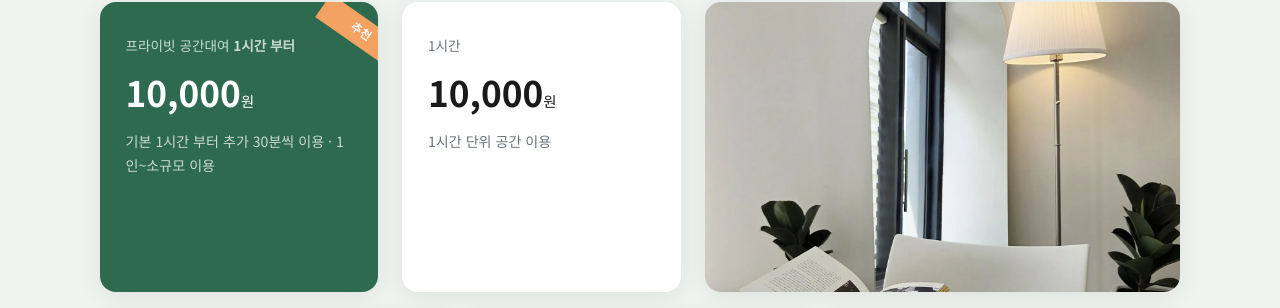
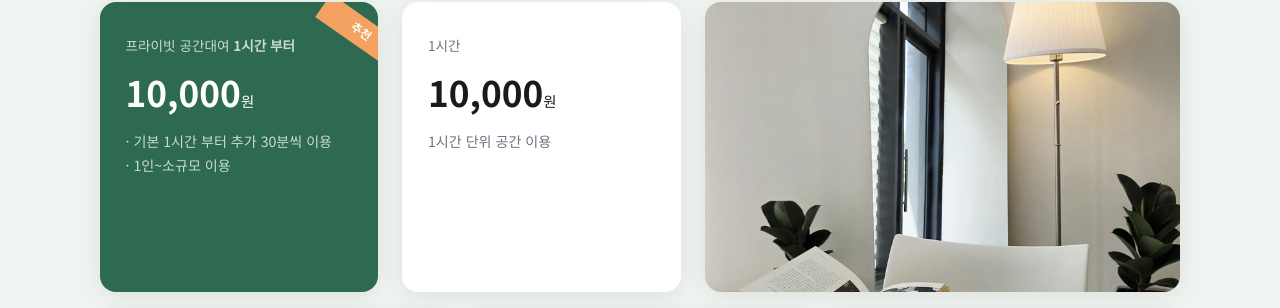
Before and after one commit to bareunspace/blog, a Jekyll site: the page built from index.html, in a window 1280 px wide and 900 px high, scrolled down 2237 px. Shown: the part 129-437 px from the top of the window. Built offline with Jekyll 4.4.1, drawn with Linux system fonts in a browser that asks for light colours.

Commit message:
BR추가

```diff
--- a/index.html
+++ b/index.html
@@ -332,7 +332,7 @@ script_version: 20260716-1
             <span class="price-badge">추천</span>
             <p class="price-label">프라이빗 공간대여 <strong>1시간 부터</strong></p>
             <p class="price-amount">10,000<span class="price-unit">원</span></p>
-            <p class="price-desc">기본 1시간 부터 추가 30분씩 이용 · 1인~소규모 이용</p>
+            <p class="price-desc"> · 기본 1시간 부터 추가 30분씩 이용<br /> · 1인~소규모 이용</p>
           </a>
           <a href="https://booking.naver.com/booking/10/bizes/1663159/items/7861240" target="_blank" rel="noopener noreferrer" class="price-card" data-cta="price_1hour" aria-label="1시간 10,000원 예약하기">
             <p class="price-label">1시간</p>
```
